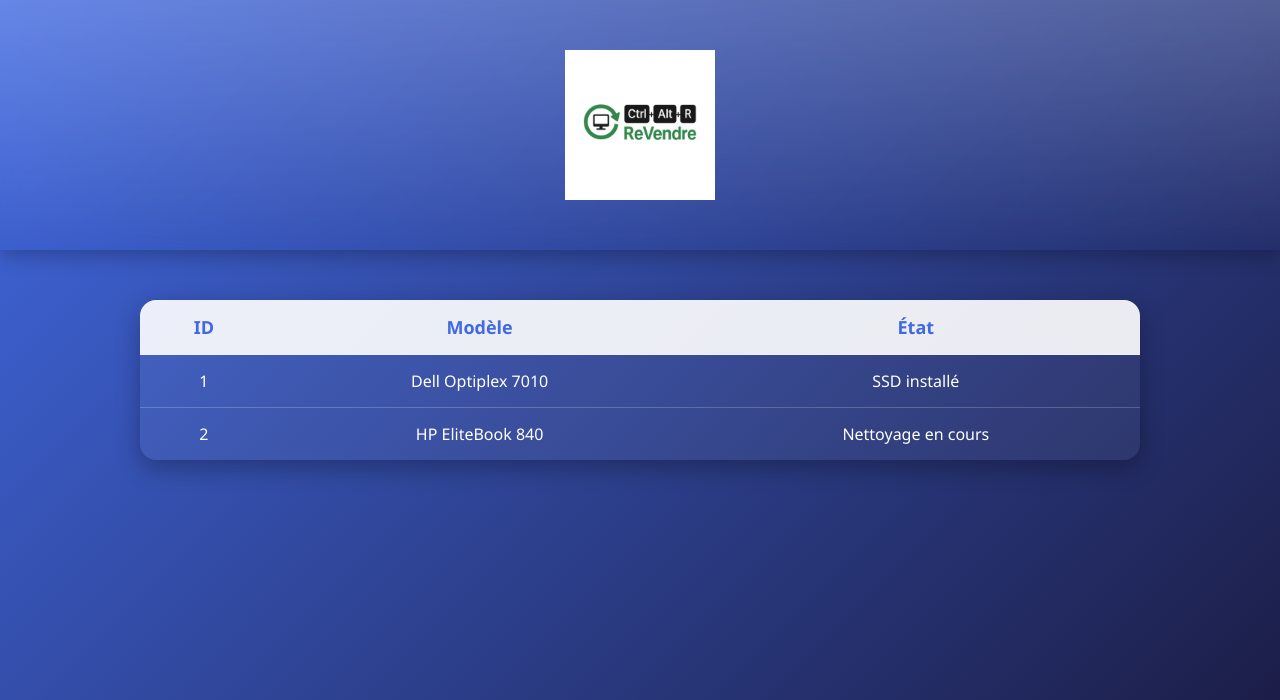
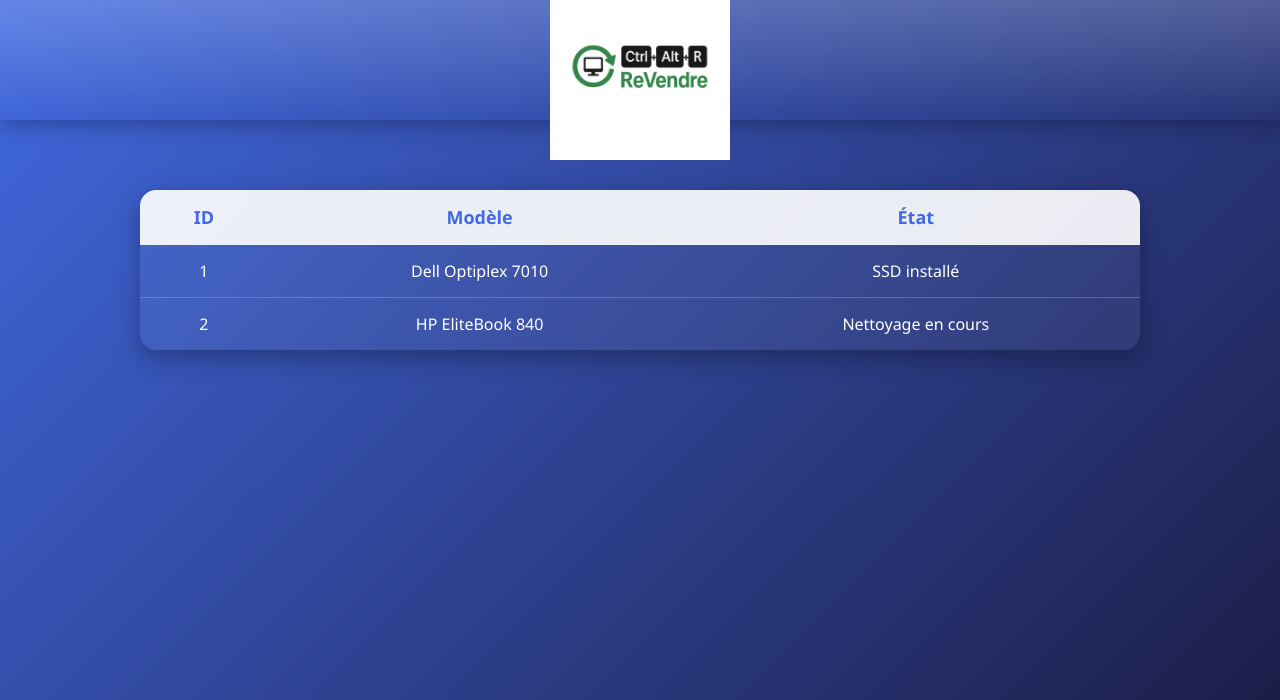
Before and after one commit to Pier-Alexis/Ctrl-Alt-Revendre, a Flask app: page / in a window 1280 px wide. Shown: the top 700 px of the page. Run offline with Flask 3, Linux system fonts and the light colour scheme.

Commit message:
Update index.html

```diff
--- a/templates/index.html
+++ b/templates/index.html
@@ -19,20 +19,25 @@
             display: flex;
             justify-content: center;
             align-items: center;
-            padding: 50px 20px;
+            height: 120px; /* hauteur fixe, plus petite que le logo */
             background: linear-gradient(180deg, rgba(255,255,255,0.2) 0%, rgba(255,255,255,0) 100%);
             backdrop-filter: blur(10px);
             box-shadow: 0 4px 20px rgba(0,0,0,0.3);
+            position: relative;
+            z-index: 1;
         }
         header img {
-            height: 150px; /* Logo plus gros */
+            height: 180px; /* Logo plus grand que la bannière */
+            position: relative;
+            top: 10px; /* descend un peu le logo pour l’effet “débordant” */
+            z-index: 2;
         }
 
         /* Tableau stylé en "carte" */
         .table-container {
             width: 90%;
             max-width: 1000px;
-            margin: 50px auto;
+            margin: 70px auto; /* espace sous le logo */
             background: rgba(255, 255, 255, 0.05);
             border-radius: 16px;
             overflow: hidden;
```
